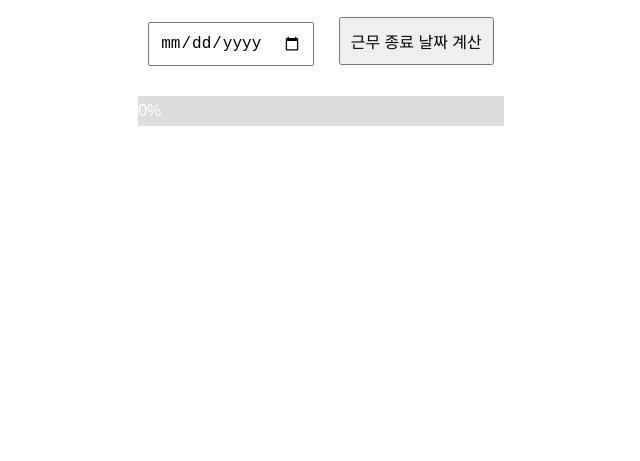
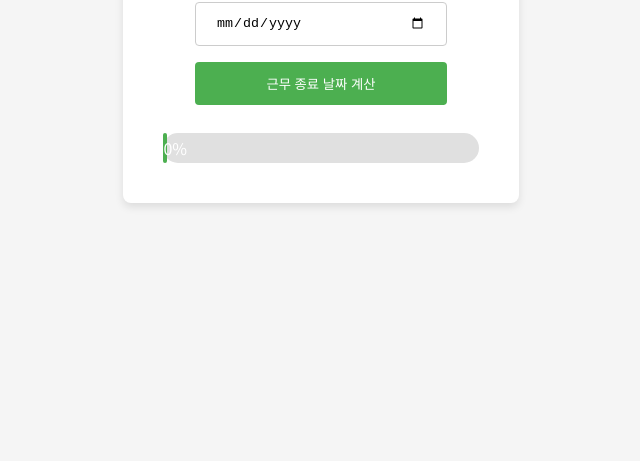
Before and after one commit to seunghyeok2915/seunghyeok2915.github.io, a plain HTML site: page armycalc.html in a window 1280 px wide. Shown: the part 379-840 px from the top of the page, without its empty margins (319-959 px from the left). Before the commit the page ends 816 px from the top, so only its background shows below. Drawn offline with Linux system fonts and the light colour scheme.

Commit message:
Update armycalc.html

```diff
--- a/armycalc.html
+++ b/armycalc.html
@@ -4,37 +4,63 @@
     <meta charset="UTF-8">
     <meta name="viewport" content="width=device-width, initial-scale=1.0">
     <title>산업기능요원 근무 기간 계산기</title>
+    <link href="https://fonts.googleapis.com/css2?family=Noto+Sans+KR:wght@400;700&display=swap" rel="stylesheet">
     <style>
         body {
-            font-family: Arial, sans-serif;
+            font-family: 'Noto Sans KR', sans-serif;
+            background-color: #f5f5f5;
+            color: #333;
+            margin: 0;
+            padding: 20px;
             display: flex;
             justify-content: center;
             align-items: center;
-            height: 100vh;
+            min-height: 100vh;
             flex-direction: column;
         }
         .container {
+            max-width: 600px;
+            background-color: #ffffff;
+            padding: 40px;
+            border-radius: 8px;
+            box-shadow: 0 4px 8px rgba(0,0,0,0.1);
             text-align: center;
         }
         input, button {
-            margin: 10px;
-            padding: 10px;
-            font-size: 16px;
+            width: 80%;
+            padding: 12px 20px;
+            margin: 8px 0;
+            display: inline-block;
+            border: 1px solid #ccc;
+            border-radius: 4px;
+            box-sizing: border-box;
+            transition: all 0.3s ease;
+        }
+        button {
+            background-color: #4CAF50;
+            color: white;
+            border: none;
+            cursor: pointer;
+        }
+        button:hover {
+            background-color: #45a049;
         }
         .result {
             margin-top: 20px;
-            font-size: 20px;
+            font-size: 16px;
             color: #333;
         }
         .progress-container {
             width: 100%;
-            background-color: #ddd;
+            background-color: #e0e0e0;
+            border-radius: 20px;
             margin-top: 20px;
         }
         .progress-bar {
-            width: 0%;
+            width: 1%;
             height: 30px;
             background-color: #4CAF50;
+            border-radius: 20px;
             text-align: center;
             line-height: 30px;
             color: white;
@@ -59,13 +85,13 @@
             if (startDate) {
                 const today = new Date();
                 const endDate = new Date(startDate);
-                endDate.setMonth(endDate.getMonth() + 34); // 23개월을 더합니다.
+                endDate.setMonth(endDate.getMonth() + 23); // 23개월을 더합니다.
 
                 const resultDate = endDate.toISOString().split('T')[0];
                 const remainingTime = endDate - today;
                 const remainingDays = Math.round(remainingTime / (1000 * 60 * 60 * 24));
                 const elapsedDays = Math.round((today - startDate) / (1000 * 60 * 60 * 24));
-                const totalDays = Math.round(34 * 30.44); // 전체 근무 기간을 일로 환산
+                const totalDays = Math.round(23 * 30.44); // 전체 근무 기간을 일로 환산
 
                 const progress = Math.min(100, Math.max(0, (elapsedDays / totalDays) * 100)).toFixed(2);
 
```
